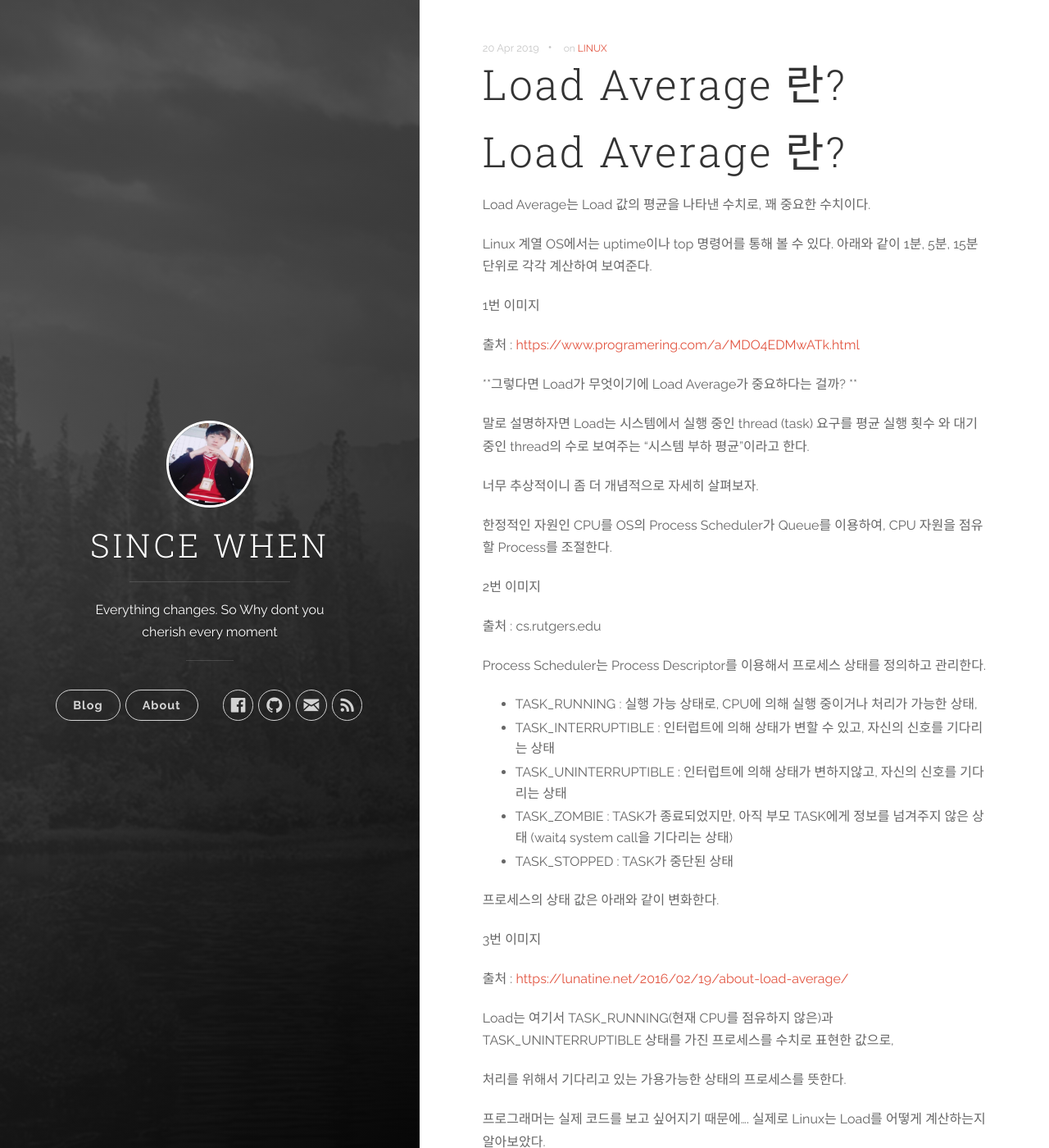
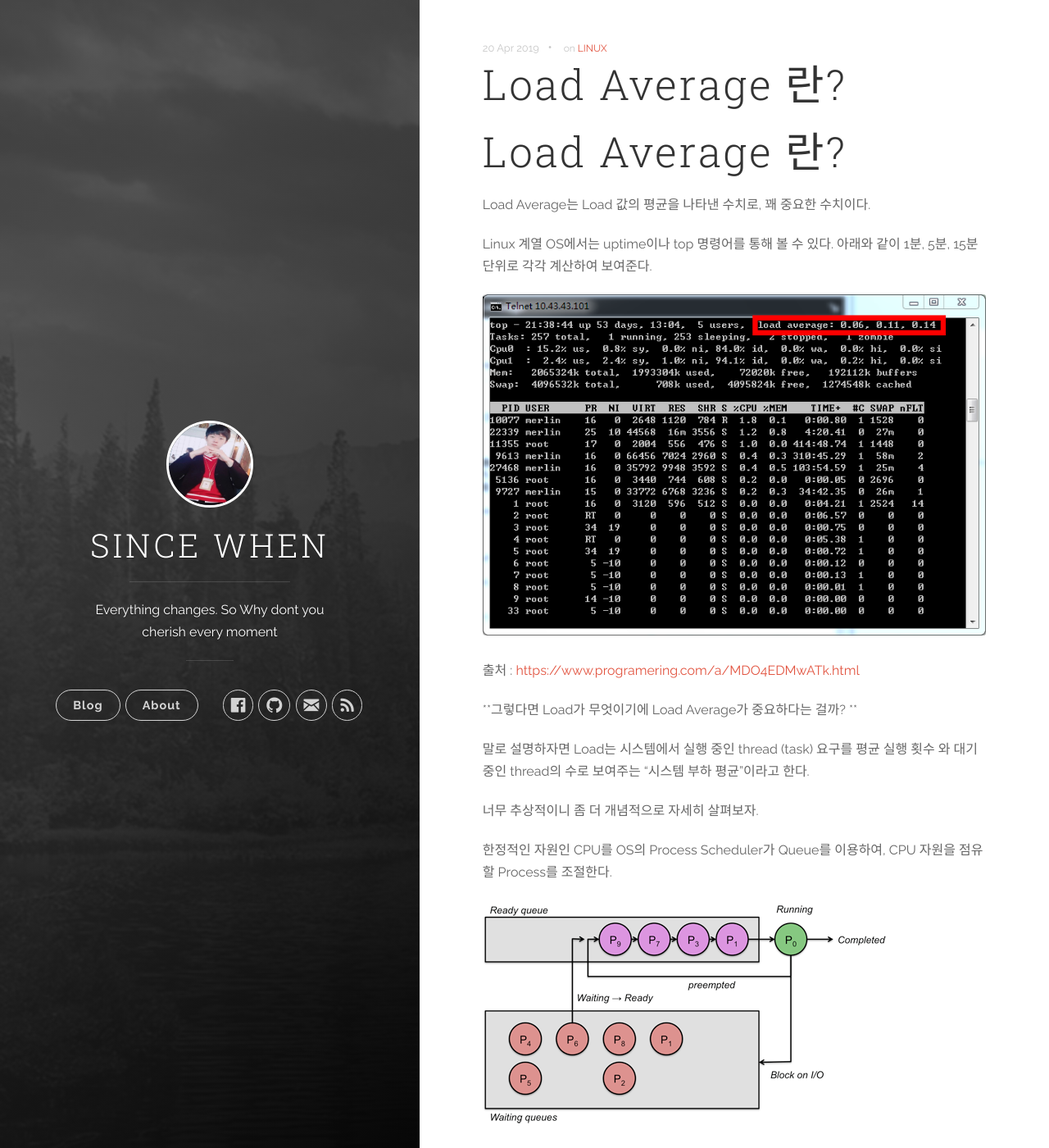
Before and after one commit to hiasince/hiasince.github.io, a Jekyll site: the page built from _posts/2019-04-20-Load Average 란.md, in a window 1280 px wide and 1400 px high. Shown: the whole window at 82% size. Built offline with Jekyll 4.4.1, drawn with Linux system fonts in a browser that asks for light colours; comment, search, counter and statistics services are not loaded.

Commit message:
Update 2019-04-20-Load Average 란.md

```diff
--- a/_posts/2019-04-20-Load Average 란.md
+++ b/_posts/2019-04-20-Load Average 란.md
@@ -11,7 +11,7 @@ Load Average는 Load 값의 평균을 나타낸 수치로, 꽤 중요한 수치
 
 Linux 계열 OS에서는 uptime이나 top 명령어를 통해 볼 수 있다. 아래와 같이  1분, 5분, 15분 단위로 각각 계산하여 보여준다.
 
-1번 이미지
+![image](/images/post/linux-loadAverage/1.jpg)
 
 출처 : <https://www.programering.com/a/MDO4EDMwATk.html>
 
@@ -23,7 +23,7 @@ Linux 계열 OS에서는 uptime이나 top 명령어를 통해 볼 수 있다.
 
 한정적인 자원인 CPU를 OS의 Process Scheduler가 Queue를 이용하여, CPU 자원을 점유할 Process를 조절한다.
 
-2번 이미지
+![image](/images/post/linux-loadAverage/2.png)
 
 출처 : cs.rutgers.edu
 
@@ -37,7 +37,7 @@ Process Scheduler는 Process Descriptor를 이용해서 프로세스 상태를
 
 프로세스의 상태 값은 아래와 같이 변화한다.
 
-3번 이미지
+![image](/images/post/linux-loadAverage/3.png)
 
 출처 : <https://lunatine.net/2016/02/19/about-load-average/>
 
@@ -96,7 +96,7 @@ Load Average를 실제로 구현한 코드를 보니, 1분, 5분, 15분의 평
 
 그렇기에, 실제 놀고 있는 서버에 single-thread 프로그램을 실행시키면 아래와 같은 그래프를 띈다. 1분 평균이 1.0이 아니고, 5분 평균이 1.0도 아니다....
 
-이미지 5
+![image](/images/post/linux-loadAverage/5.png)
 
 출처 : <http://www.brendangregg.com/blog/2017-08-08/linux-load-averages.html>
 
```
